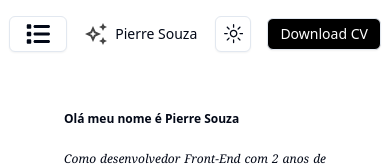
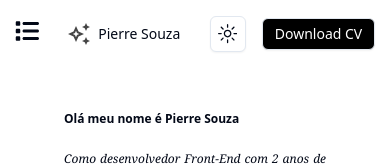
Before and after one commit to pierresouza/Portifolio, a Next.js app: page / in a window 390 px wide. Shown: the top 166 px of the page. Built offline with nearby package versions, Linux system fonts and the light colour scheme.

Commit message:
chore: fix colors from techs in dark mode and add dropdown menu from mobile version

```diff
--- a/app/experience/page.tsx
+++ b/app/experience/page.tsx
@@ -36,7 +36,7 @@ export default function Experience() {
                   {item.Technologies.map((tech, index) => (
                     <span
                       key={index}
-                      className="rounded-md bg-gray-200 p-1 text-xs md:px-2 md:py-1"
+                      className="dark: rounded-md bg-gray-200 p-1 text-xs text-black md:px-2 md:py-1"
                     >
                       {tech}
                     </span>
--- a/components/header.tsx
+++ b/components/header.tsx
@@ -5,13 +5,41 @@ import Image from "next/image";
 import { Button } from "./ui/button";
 import { FaList } from "react-icons/fa6";
 import Link from "next/link";
+import {
+  DropdownMenu,
+  DropdownMenuContent,
+  DropdownMenuItem,
+  DropdownMenuLabel,
+  DropdownMenuSeparator,
+  DropdownMenuTrigger,
+} from "./ui/dropdown-menu";
 
 const Header = () => {
   return (
     <header className="flex items-center justify-around py-4">
-      <Button className="md:hidden" variant={"outline"}>
-        <FaList size={24} />
-      </Button>
+      <nav className="md:hidden">
+        <DropdownMenu>
+          <DropdownMenuTrigger>
+            <FaList className="cursor-pointer text-2xl" />
+          </DropdownMenuTrigger>
+          <DropdownMenuContent>
+            <DropdownMenuLabel>Menu</DropdownMenuLabel>
+            <DropdownMenuSeparator />
+            <DropdownMenuItem>
+              <Link href="/">Home</Link>
+            </DropdownMenuItem>
+            <DropdownMenuItem>
+              <Link href="/about">About</Link>
+            </DropdownMenuItem>
+            <DropdownMenuItem>
+              <Link href="/projects">Projects</Link>
+            </DropdownMenuItem>
+            <DropdownMenuItem>
+              <Link href="/experience">Experience</Link>
+            </DropdownMenuItem>
+          </DropdownMenuContent>
+        </DropdownMenu>
+      </nav>
       <Link href="/">
         <div className="flex cursor-pointer items-center gap-2 transition-all duration-300 ease-in-out hover:text-gray-500">
           <Image
@@ -28,19 +56,16 @@ const Header = () => {
         <ul className="flex items-center justify-center gap-4">
           <div className="hidden gap-8 md:flex">
             <li className="text-lg transition-all duration-300 ease-in-out hover:scale-105">
-              <Link href="/">Home</Link> {/* Correção: usar Link do Next.js */}
+              <Link href="/">Home</Link>
             </li>
             <li className="text-lg transition-all duration-300 ease-in-out hover:scale-105">
-              <Link href="/about">About</Link>{" "}
-              {/* Correção: usar Link do Next.js */}
+              <Link href="/about">About</Link>
             </li>
             <li className="text-lg transition-all duration-300 ease-in-out hover:scale-105">
-              <Link href="/projects">Projects</Link>{" "}
-              {/* Correção: usar Link do Next.js */}
+              <Link href="/projects">Projects</Link>
             </li>
             <li className="text-lg transition-all duration-300 ease-in-out hover:scale-105">
-              <Link href="/experience">Experience</Link>{" "}
-              {/* Correção: usar Link do Next.js */}
+              <Link href="/experience">Experience</Link>
             </li>
           </div>
           <li className="hidden border-r border-black dark:border-white md:flex">
```
